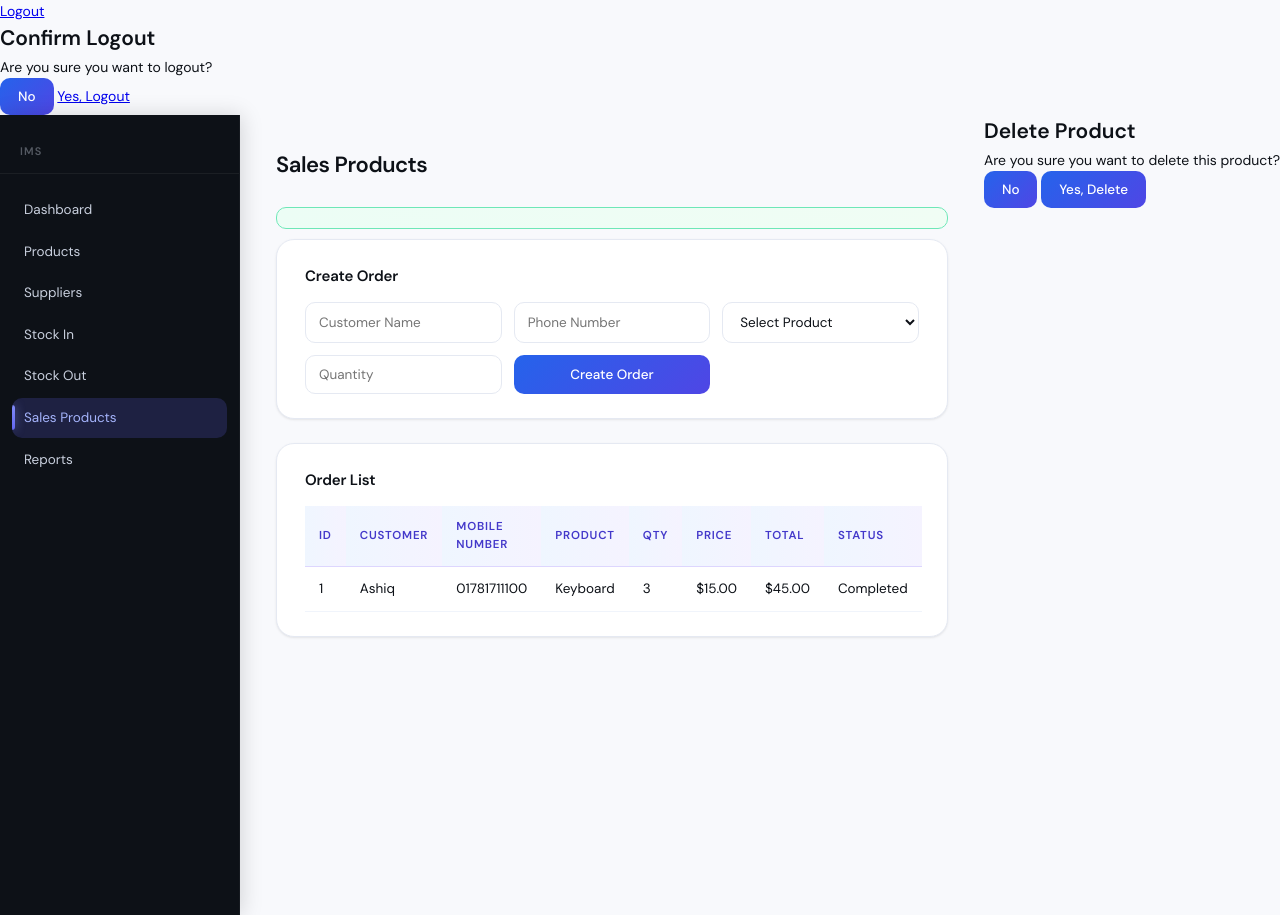
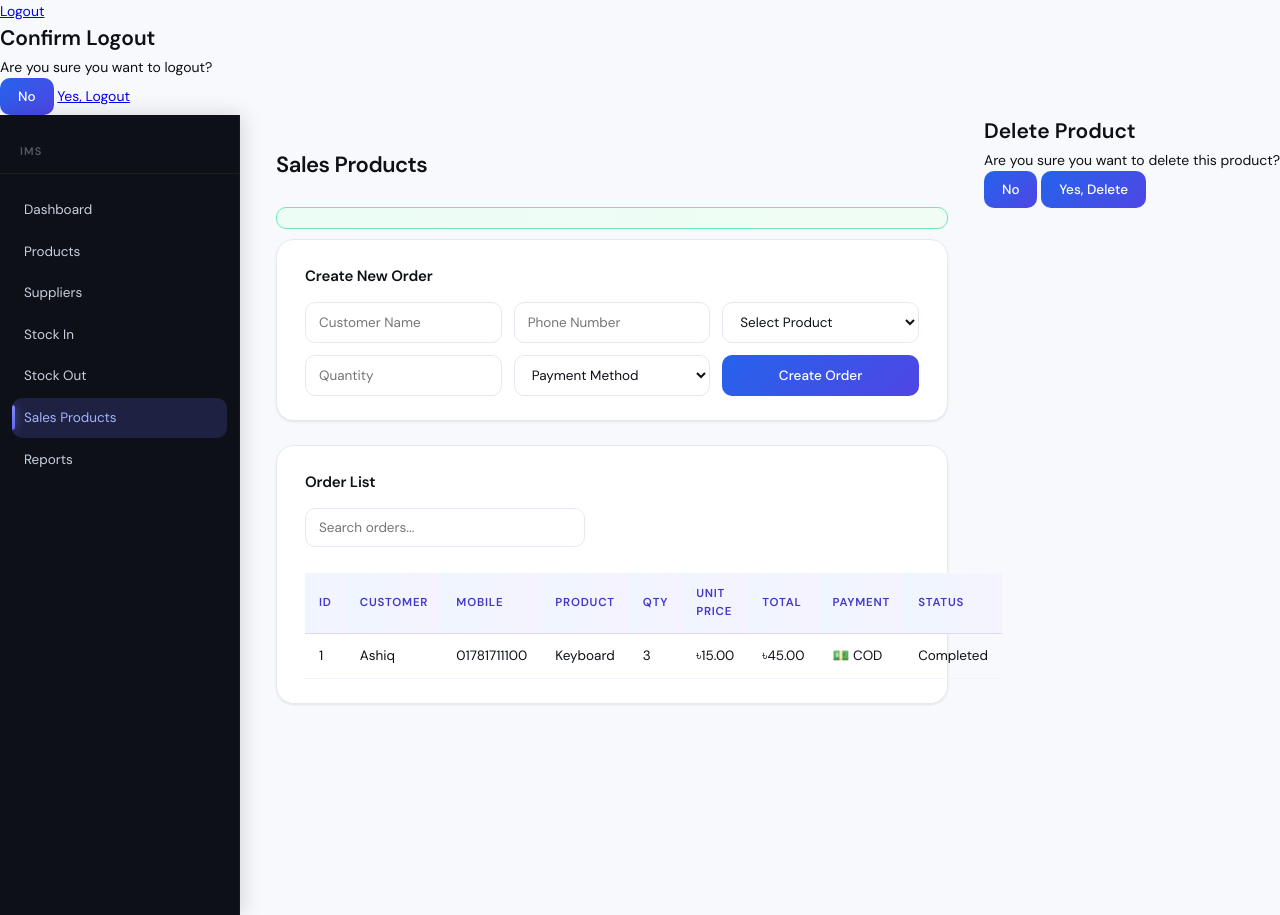
Before and after one commit to rahat1517/WebTechProject, a PHP site: page /orders.php in a window 1280 px wide. Run offline with PHP 8.4, Linux system fonts and the light colour scheme; the visitor is signed in with stand-in values (Sample User, id 1); data comes from the database, SQL or seed files in the repository.

Commit message:
Update_payment orders.php

```diff
--- a/orders.php
+++ b/orders.php
@@ -4,14 +4,28 @@ require_once 'includes/auth_check.php';
 $pageTitle = "Sales Products";
 $message = "";
 
+// Add payment_method column if it doesn't exist (safe migration)
+try {
+    $pdo->exec("ALTER TABLE orders ADD COLUMN payment_method TEXT DEFAULT 'COD'");
+} catch (Exception $e) {
+    // Column already exists — ignore
+}
+
 if ($_SERVER['REQUEST_METHOD'] === 'POST') {
 
     if (isset($_POST['add_order'])) {
 
-        $customer = trim($_POST['customer_name']);
-        $phone_number = trim($_POST['phone_number']);
-        $product_id = (int)$_POST['product_id'];
-        $quantity = (int)$_POST['quantity'];
+        $customer       = trim($_POST['customer_name']);
+        $phone_number   = trim($_POST['phone_number']);
+        $product_id     = (int)$_POST['product_id'];
+        $quantity       = (int)$_POST['quantity'];
+        $payment_method = trim($_POST['payment_method']);
+
+        // Validate payment method
+        $allowed_payments = ['bKash', 'Nagad', 'Rocket', 'Card', 'COD', 'Other'];
+        if (!in_array($payment_method, $allowed_payments)) {
+            $payment_method = 'COD';
+        }
 
         $stmt = $pdo->prepare("SELECT * FROM products WHERE id = ?");
         $stmt->execute([$product_id]);
@@ -22,7 +36,7 @@ if ($_SERVER['REQUEST_METHOD'] === 'POST') {
         } elseif ($quantity <= 0) {
             $message = "Quantity must be greater than 0!";
         } elseif ($quantity > $product['quantity']) {
-            $message = "Not enough stock!";
+            $message = "Not enough stock! Available: " . $product['quantity'];
         } else {
 
             $price = $product['price'];
@@ -31,40 +45,70 @@ if ($_SERVER['REQUEST_METHOD'] === 'POST') {
             $pdo->beginTransaction();
 
             try {
-                $stmt = $pdo->prepare("INSERT INTO orders (customer_name, product_id, phone_number, quantity, unit_price, total_price, status)
-                VALUES (?, ?, ?, ?, ?, ?, 'Completed')");
-                $stmt->execute([$customer, $product_id, $phone_number, $quantity, $price, $total]);
+                $stmt = $pdo->prepare("INSERT INTO orders (customer_name, product_id, phone_number, quantity, unit_price, total_price, status, payment_method)
+                VALUES (?, ?, ?, ?, ?, ?, 'Completed', ?)");
+                $stmt->execute([$customer, $product_id, $phone_number, $quantity, $price, $total, $payment_method]);
 
                 $stmt = $pdo->prepare("UPDATE products SET quantity = quantity - ? WHERE id = ?");
                 $stmt->execute([$quantity, $product_id]);
 
                 $pdo->commit();
 
-                $message = "Order created successfully";
+                $message = "Order created successfully via " . htmlspecialchars($payment_method) . "!";
             } catch (Exception $e) {
                 $pdo->rollBack();
-                $message = "Order failed!";
+                $message = "Order failed! Please try again.";
             }
         }
     }
 }
 
-$products = $pdo->query("SELECT * FROM products")->fetchAll();
+$products = $pdo->query("SELECT * FROM products ORDER BY name ASC")->fetchAll();
+
+// Try fetching with payment_method column
+try {
     $orders = $pdo->query("SELECT o.*, p.name AS product_name FROM orders o JOIN products p ON o.product_id = p.id ORDER BY o.id DESC")->fetchAll();
+} catch (Exception $e) {
+    $orders = [];
+}
+
+// Helper: payment badge CSS class
+function paymentBadgeClass($method) {
+    $map = [
+        'bKash'  => 'badge-bkash',
+        'Nagad'  => 'badge-nagad',
+        'Rocket' => 'badge-rocket',
+        'Card'   => 'badge-card',
+        'COD'    => 'badge-cod',
+        'Other'  => 'badge-other',
+    ];
+    return $map[$method] ?? 'badge-other';
+}
+
+// Helper: payment emoji icon
+function paymentIcon($method) {
+    $icons = [
+        'bKash'  => '📱',
+        'Nagad'  => '🟠',
+        'Rocket' => '🚀',
+        'Card'   => '💳',
+        'COD'    => '💵',
+        'Other'  => '💰',
+    ];
+    return $icons[$method] ?? '💰';
+}
 
 require_once 'includes/header.php';
 ?>
 
 <h1>Sales Products</h1>
 
-<p class="info"><?= htmlspecialchars($message) ?></p>
+<p class="info <?= strpos($message, 'failed') !== false ? 'error' : '' ?>"><?= htmlspecialchars($message) ?></p>
 
 <section class="panel">
-
-<h2>Create Order</h2>
+    <h2>Create New Order</h2>
 
     <form method="POST" class="grid-form">
-
         <input type="hidden" name="add_order" value="1">
 
         <input type="text" name="customer_name" placeholder="Customer Name" required>
@@ -73,57 +117,71 @@ require_once 'includes/header.php';
 
         <select name="product_id" required>
             <option value="">Select Product</option>
-
-<?php foreach($products as $p): ?>
+            <?php foreach ($products as $p): ?>
                 <option value="<?= $p['id'] ?>">
                     <?= htmlspecialchars($p['name']) ?> (Stock: <?= $p['quantity'] ?>)
                 </option>
             <?php endforeach; ?>
-
         </select>
 
         <input type="number" name="quantity" placeholder="Quantity" min="1" required>
 
+        <select name="payment_method" required>
+            <option value="">Payment Method</option>
+            <option value="bKash">📱 bKash</option>
+            <option value="Nagad">🟠 Nagad</option>
+            <option value="Rocket">🚀 Rocket</option>
+            <option value="Card">💳 Card</option>
+            <option value="COD">💵 Cash on Delivery</option>
+            <option value="Other">💰 Other</option>
+        </select>
+
         <button type="submit">Create Order</button>
-
     </form>
-
 </section>
 
 <section class="panel">
-
     <h2>Order List</h2>
 
-<table>
+    <input type="text" id="tableSearch" placeholder="Search orders...">
 
+    <table id="dataTable">
         <tr>
             <th>ID</th>
             <th>Customer</th>
-<th>Mobile Number</th>
+            <th>Mobile</th>
             <th>Product</th>
             <th>Qty</th>
-<th>Price</th>
+            <th>Unit Price</th>
             <th>Total</th>
+            <th>Payment</th>
             <th>Status</th>
         </tr>
 
-<?php foreach($orders as $o): ?>
-
+        <?php foreach ($orders as $o):
+            $pm = $o['payment_method'] ?? 'COD';
+        ?>
         <tr>
             <td><?= $o['id'] ?></td>
             <td><?= htmlspecialchars($o['customer_name']) ?></td>
             <td><?= htmlspecialchars($o['phone_number']) ?></td>
             <td><?= htmlspecialchars($o['product_name']) ?></td>
             <td><?= $o['quantity'] ?></td>
-<td>$<?= number_format($o['unit_price'], 2) ?></td>
-<td>$<?= number_format($o['total_price'], 2) ?></td>
-<td><?= htmlspecialchars($o['status']) ?></td>
+            <td>৳<?= number_format($o['unit_price'], 2) ?></td>
+            <td>৳<?= number_format($o['total_price'], 2) ?></td>
+            <td>
+                <span class="badge-payment <?= paymentBadgeClass($pm) ?>">
+                    <?= paymentIcon($pm) ?> <?= htmlspecialchars($pm) ?>
+                </span>
+            </td>
+            <td>
+                <span class="badge-status badge-completed">
+                    <?= htmlspecialchars($o['status']) ?>
+                </span>
+            </td>
         </tr>
-
         <?php endforeach; ?>
-
     </table>
-
 </section>
 
 <?php require_once 'includes/footer.php'; ?>
```
Lines whose indentation alone changed are shown as unchanged.
